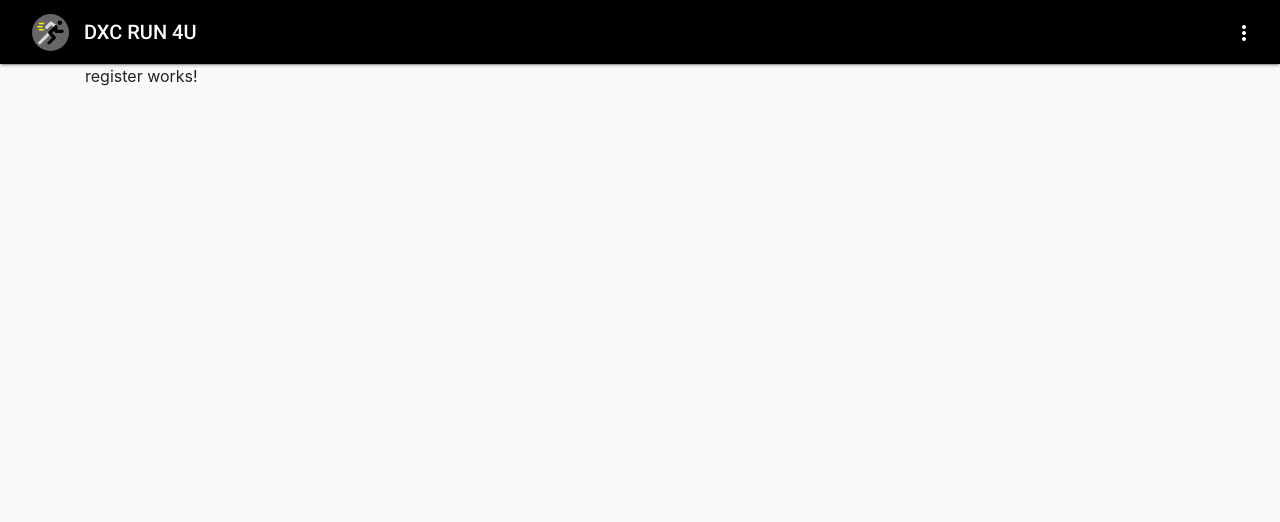
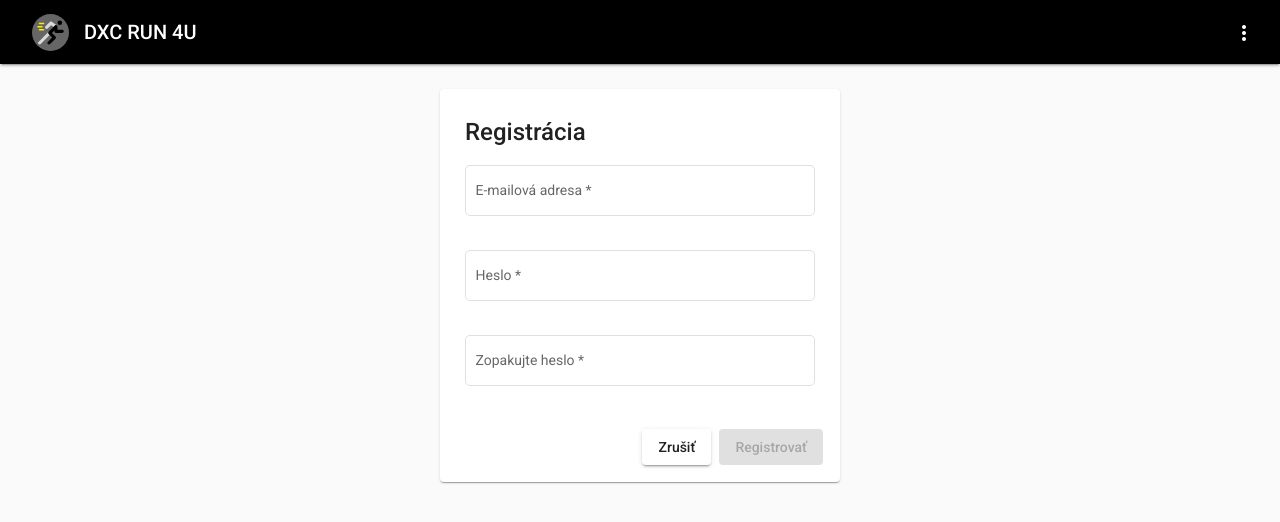
Before and after one commit to Digital-Relay/digital-relay-app, an Angular app: page /register in a window 1280 px wide. Shown: the top 522 px of the page. Built offline with nearby package versions, Linux system fonts and the light colour scheme.

Commit message:
add user registration form

```diff
--- a/package.json
+++ b/package.json
@@ -4,6 +4,7 @@
   "scripts": {
     "ng": "ng",
     "start": "ng serve",
+    "start-open": "ng serve --host 0.0.0.0",
     "build": "ng build",
     "build-prod": "ng build --prod",
     "test": "ng test",
--- a/src/app/auth/login/login.component.css
+++ b/src/app/auth/login/login.component.css
@@ -9,3 +9,7 @@ mat-form-field {
   margin-top: 15px;
   display: block;
 }
+
+a:hover {
+  color: unset;
+}
--- a/src/app/auth/login/login.component.html
+++ b/src/app/auth/login/login.component.html
@@ -10,16 +10,17 @@
           <mat-error *ngIf="emailField.invalid">{{getErrorMessage()}}</mat-error>
         </mat-form-field>
         <mat-form-field appearance="outline">
-          <mat-label>Tímové heslo</mat-label>
+          <mat-label>Heslo</mat-label>
           <input [formControl]="passwordField" matInput placeholder="nbusr123" required type="password">
-          <mat-hint>Tímové heslo získate od kapitána svojho tímu.</mat-hint>
           <mat-error *ngIf="passwordField.invalid">{{getErrorMessage()}}</mat-error>
         </mat-form-field>
       </form>
     </mat-card-content>
     <mat-card-actions align="end">
-      <a mat-raised-button routerLink="/register">Založiť tím</a>
-      <button color="primary" mat-raised-button>Prihlásiť sa</button>
+      <a mat-raised-button routerLink="/register">Registrácia</a>
+      <button (click)="onSubmit()" [disabled]="emailField.invalid || passwordField.invalid" color="primary"
+              mat-raised-button type="submit">Prihlásiť sa
+      </button>
     </mat-card-actions>
   </mat-card>
 </div>
--- a/src/app/auth/login/login.component.ts
+++ b/src/app/auth/login/login.component.ts
@@ -14,10 +14,16 @@ export class LoginComponent implements OnInit {
   }
 
   getErrorMessage() {
+    if (this.emailField.hasError('email')) {
+      return 'Neplatný e-mail.';
+    }
     if (this.emailField.hasError('required') || this.passwordField.hasError('required')) {
       return 'Toto pole je povinné.';
     }
-    return this.emailField.hasError('email') ? 'Neplatný e-mail.' : '';
+    return '';
   }
 
+  onSubmit() {
+
+  }
 }
--- a/src/app/auth/register/register.component.css
+++ b/src/app/auth/register/register.component.css
@@ -0,0 +1,15 @@
+mat-card {
+  max-width: 400px;
+  flex: auto;
+  padding: 25px;
+  margin-top: 25px;
+}
+
+mat-form-field {
+  margin-top: 15px;
+  display: block;
+}
+
+a:hover {
+  color: unset;
+}
--- a/src/app/auth/register/register.component.html
+++ b/src/app/auth/register/register.component.html
@@ -1 +1,32 @@
-<p>register works!</p>
+<!--suppress HtmlFormInputWithoutLabel -->
+<div class="d-flex justify-content-center align-items-center">
+  <mat-card>
+    <mat-card-title>Registrácia</mat-card-title>
+    <mat-card-content>
+      <form [formGroup]="formGroup">
+        <mat-form-field appearance="outline">
+          <mat-label>E-mailová adresa</mat-label>
+          <input formControlName="emailField" matInput placeholder="e@mail.com" required type="email">
+          <mat-error *ngIf="formGroup.get('emailField').invalid">{{getErrorMessage('emailField')}}</mat-error>
+        </mat-form-field>
+        <mat-form-field appearance="outline">
+          <mat-label>Heslo</mat-label>
+          <input formControlName="passwordField" matInput placeholder="nbusr123" required type="password">
+          <mat-error *ngIf="formGroup.get('passwordField').invalid">{{getErrorMessage('passwordField')}}</mat-error>
+        </mat-form-field>
+        <mat-form-field appearance="outline">
+          <mat-label>Zopakujte heslo</mat-label>
+          <input formControlName="passwordConfirmField" matInput placeholder="nbusr123" required type="password">
+          <mat-error
+            *ngIf="formGroup.get('passwordConfirmField').invalid">{{getErrorMessage('passwordConfirmField')}}</mat-error>
+        </mat-form-field>
+      </form>
+    </mat-card-content>
+    <mat-card-actions align="end">
+      <a mat-raised-button routerLink="/">Zrušiť</a>
+      <button (click)="onSubmit()" [disabled]="formGroup.invalid" color="primary" mat-raised-button type="submit">
+        Registrovať
+      </button>
+    </mat-card-actions>
+  </mat-card>
+</div>
--- a/src/app/auth/register/register.component.ts
+++ b/src/app/auth/register/register.component.ts
@@ -1,4 +1,5 @@
 import {Component, OnInit} from '@angular/core';
+import {FormControl, FormGroup, ValidationErrors, ValidatorFn, Validators} from '@angular/forms';
 
 @Component({
   selector: 'app-register',
@@ -6,6 +7,12 @@ import {Component, OnInit} from '@angular/core';
   styleUrls: ['./register.component.css']
 })
 export class RegisterComponent implements OnInit {
+  formGroup = new FormGroup({
+    emailField: new FormControl('', [Validators.required, Validators.email]),
+    passwordField: new FormControl('', [Validators.required]),
+    passwordConfirmField: new FormControl('', [Validators.required])
+  }, {validators: passwordsMatchValidator});
+
 
   constructor() {
   }
@@ -13,4 +20,31 @@ export class RegisterComponent implements OnInit {
   ngOnInit(): void {
   }
 
+  getErrorMessage(field: string) {
+    if (this.formGroup.get(field).hasError('email')) {
+      return 'Neplatný email.';
+    }
+    if (this.formGroup.get(field).hasError('passwordsDontMatch')) {
+      return 'Heslá sa nezhodujú.';
+    }
+    if (this.formGroup.get(field).hasError('required')) {
+      return 'Toto pole je povinné.';
+    }
+  }
+
+  onSubmit() {
+
+  }
 }
+
+export const passwordsMatchValidator: ValidatorFn = (control: FormGroup): ValidationErrors | null => {
+  if (control.get('passwordField').value !== control.get('passwordConfirmField').value) {
+    control.get('passwordConfirmField').setErrors({passwordsDontMatch: true});
+    return {passwordsDontMatch: true};
+  } else {
+    try {
+      delete control.get('passwordConfirmField').errors.passwordsDontMatch;
+    } catch {
+    }
+  }
+};
```
